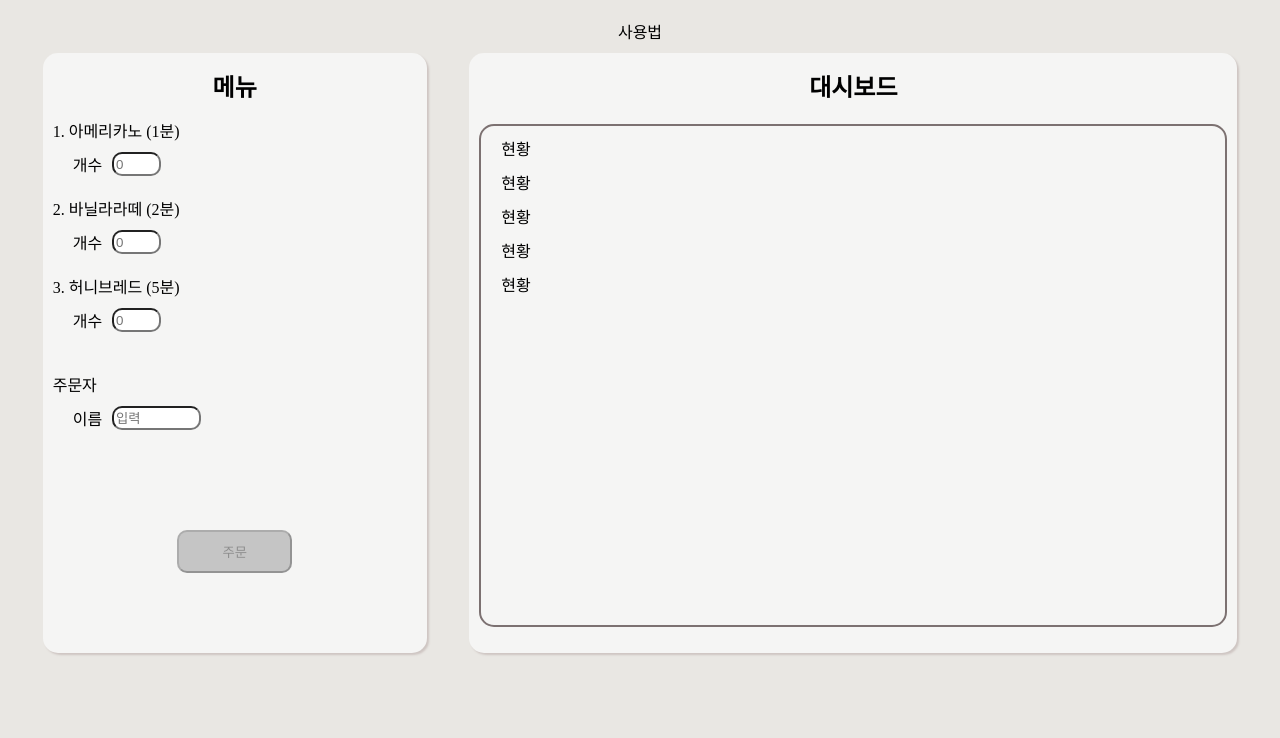
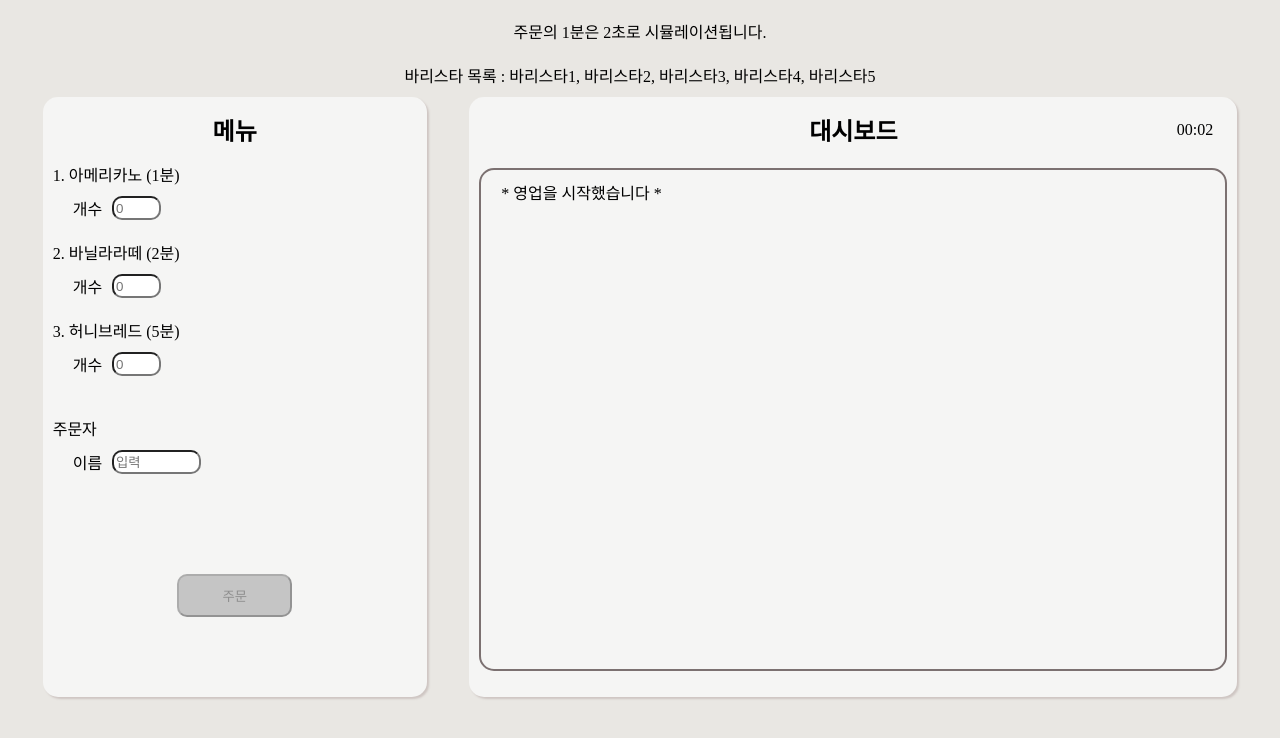
Before and after one commit to iHoHyeon/delivery-simulation-JS, a website with bundled scripts: page src/index.html in a window 1280 px wide. Shown: the part 48-786 px from the top of the page. Built offline with nearby package versions, Linux system fonts and the light colour scheme.

Commit message:
feat: 대시보드 출력 스타일 및 시뮬레이션 시간 수정

```diff
--- a/src/index.css
+++ b/src/index.css
@@ -126,6 +126,12 @@ body {
   padding: 10px;
 }
 
+.dash .timer {
+  position: absolute;
+  top: var(--font-medium);
+  right: var(--font-medium);
+}
+
 .dash .list {
   height: 100%;
   padding: 10px 20px;
@@ -142,6 +148,14 @@ body {
 }
 
 .dash li {
+  position: relative;
+  display: flex;
+  justify-content: space-between;
   list-style-type: none;
   margin-bottom: 10px;
 }
+
+.dash li .time {
+  font-size: 12px;
+  font-weight: bold;
+}
--- a/src/index.html
+++ b/src/index.html
@@ -10,7 +10,8 @@
   </head>
   <body>
     <div class="title">Delivery Simulation</div>
-    <div class="description">사용법</div>
+    <div class="description">주문의 1분은 2초로 시뮬레이션됩니다.</div>
+    <div class="description">바리스타 목록 : 바리스타1, 바리스타2, 바리스타3, 바리스타4, 바리스타5</div>
     <div class="container"></div>
   </body>
 </html>
--- a/src/javascripts/components/barista.js
+++ b/src/javascripts/components/barista.js
@@ -26,14 +26,14 @@ export default class Barista {
 
   static makingAmericano = (count) =>
     new Promise((res) => {
-      setTimeout(res, MENU_TIME['아메리카노'] * count);
+      setTimeout(res, MENU_TIME['아메리카노'] * 2 * count);
     });
   static makingVanillaLatte = (count) =>
     new Promise((res) => {
-      setTimeout(res, MENU_TIME['바닐라라떼'] * count);
+      setTimeout(res, MENU_TIME['바닐라라떼'] * 2 * count);
     });
   static makingHoneyBread = (count) =>
     new Promise((res) => {
-      setTimeout(res, MENU_TIME['허니브레드'] * count);
+      setTimeout(res, MENU_TIME['허니브레드'] * 2 * count);
     });
 }
--- a/src/javascripts/components/dashboard.js
+++ b/src/javascripts/components/dashboard.js
@@ -5,6 +5,8 @@ export default class DashBoard {
 
   constructor(eventEmitter) {
     this.eventEmitter = eventEmitter;
+    this.time = 0;
+    this.timerId;
 
     eventEmitter.on('addOrder', this.addLog('addOrder').bind(this));
     eventEmitter.on('finishOrder', this.addLog('finishOrder').bind(this));
@@ -13,16 +15,14 @@ export default class DashBoard {
   }
 
   getHTML() {
+    setTimeout(() => this.setTimer());
     return `
     <div class="dashboard board">
       <div class="dash">
         <div class="label">대시보드</div>
+        <div class="timer">00:00</div>
         <ul class="list">
-          <li>현황</li>
-          <li>현황</li>
-          <li>현황</li>
-          <li>현황</li>
-          <li>현황</li>
+          <li> * 영업을 시작했습니다 * </li>
         </ul>
       </div>
     </div>
@@ -33,8 +33,24 @@ export default class DashBoard {
     return function (...args) {
       if (!this.list) this.list = document.querySelector('.dashboard .list');
       if (type === 'addOrder' || type === 'finishOrder') args = Object.entries(args[0])[0];
-      this.list.insertAdjacentHTML('beforeend', `<li>${DASHBOARD_OUTPUT[type](...args)}</li>`);
+      this.list.insertAdjacentHTML(
+        'beforeend',
+        `<li><span>${DASHBOARD_OUTPUT[type](...args)}</span> <span class="time">${this.getTimerInterface()}</span></li>`
+      );
       this.list.scrollTop = this.list.scrollHeight;
     };
   }
+
+  setTimer() {
+    const timerElement = document.querySelector('.timer');
+    this.timerId = setInterval(() => {
+      this.time += 1;
+      timerElement.innerHTML = this.getTimerInterface();
+    }, 2000);
+  }
+
+  getTimerInterface() {
+    const makeTimerInterface = (num) => String(parseInt(num)).padStart(2, '0');
+    return `${makeTimerInterface(this.time / 60)}:${makeTimerInterface(this.time % 60)}`;
+  }
 }
```
